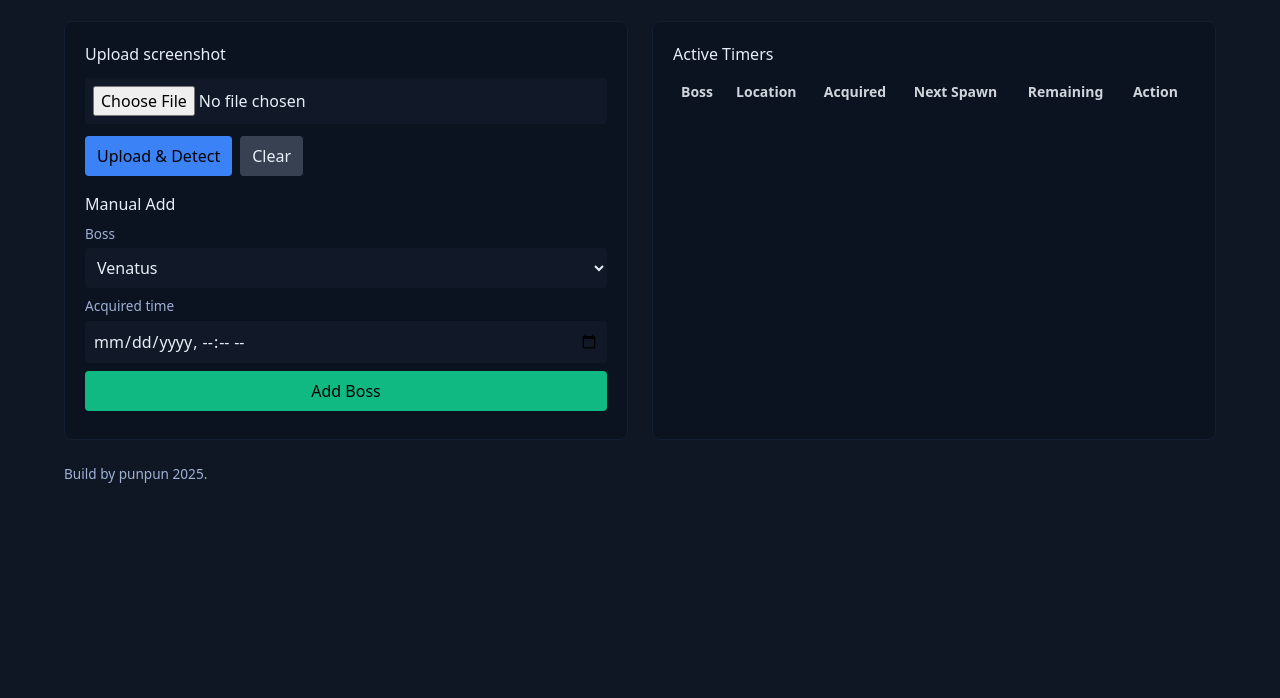
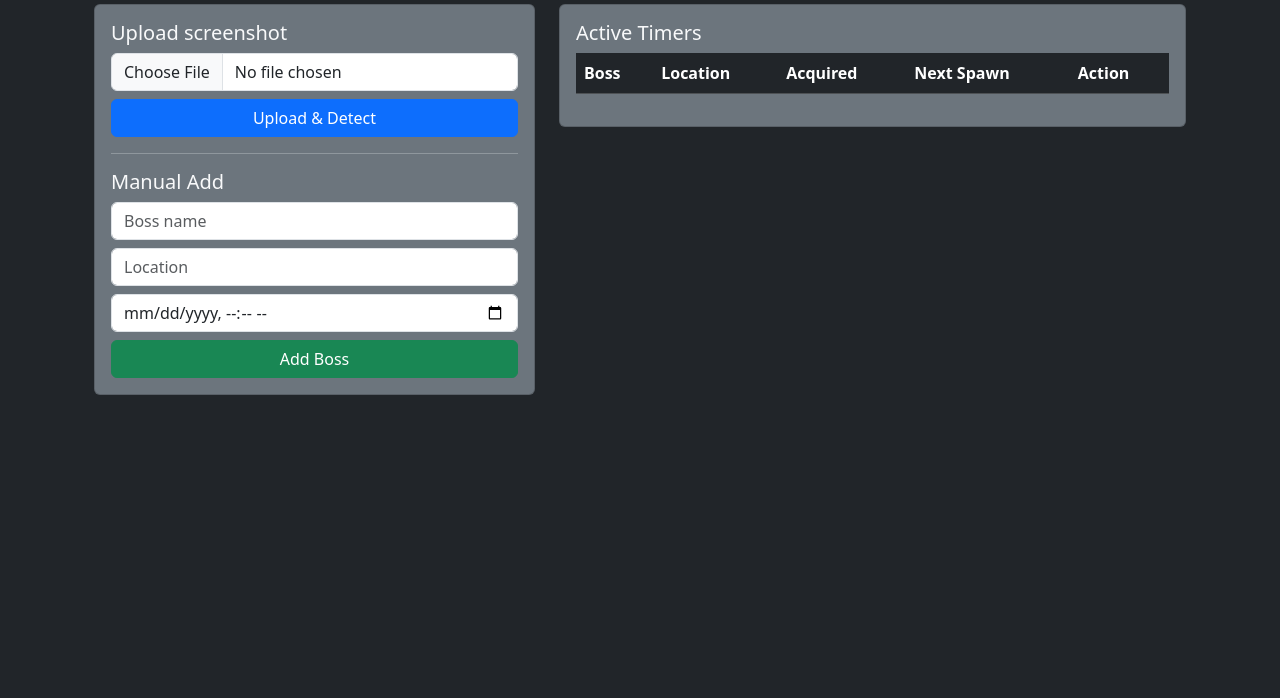
Before and after one commit to gordon023/bossDC, a website: page public/index.html in a window 1280 px wide. Shown: the part 102-800 px from the top of the page. Drawn offline with nearby package versions, Linux system fonts and the light colour scheme; no server answers.

Commit message:
Update index.html

```diff
--- a/public/index.html
+++ b/public/index.html
@@ -1,73 +1,50 @@
-<!doctype html>
+<!DOCTYPE html>
 <html lang="en">
 <head>
-  <meta charset="utf-8" />
-  <meta name="viewport" content="width=device-width,initial-scale=1" />
-  <title>Boss Timer - Real-time</title>
-  <link href="https://cdn.jsdelivr.net/npm/tailwindcss@2.2.19/dist/tailwind.min.css" rel="stylesheet">
-  <script src="https://cdn.jsdelivr.net/npm/tesseract.js@4.1.1/dist/tesseract.min.js"></script>
-  <style>
-    body { background: #0f1724; color: #e6eef8; }
-    .card { background: #0b1220; border: 1px solid #132034; }
-    .muted { color: #97a6bf; font-size: 0.95rem; }
-    .small { font-size: 0.85rem; color: #9fb0d4; }
-  </style>
+  <meta charset="UTF-8" />
+  <title>Boss kaba punpun</title>
+  <link rel="stylesheet" href="https://cdn.jsdelivr.net/npm/bootstrap@5.3.3/dist/css/bootstrap.min.css" />
 </head>
-<body class="min-h-screen flex items-start justify-center p-6">
-  <div class="w-full max-w-6xl">
-    <header class="mb-6">
-      <h1 class="text-2xl font-semibold">Boss kaba</h1>
-      <p class="muted">Real-time bitch.</p>
-      <p id="viewerCount" class="text-sm text-green-400">0 viewing</p>
-    </header>
+<body class="bg-dark text-light">
+  <div class="container p-4">
+    <h3>Boss kaba</h3>
+    <p class="text-secondary">Real-time bitch.</p>
 
-    <div class="grid grid-cols-1 md:grid-cols-2 gap-6">
-      <div class="card p-5 rounded-lg">
-        <h2 class="font-medium mb-3">Upload screenshot</h2>
-        <input id="imageUpload" type="file" accept="image/*" class="mb-3 w-full bg-gray-900 p-2 rounded" />
-        <div class="flex gap-2 mb-3">
-          <button id="uploadBtn" class="px-3 py-2 bg-blue-500 rounded text-black font-medium">Upload & Detect</button>
-          <button id="clearOcrBtn" class="px-3 py-2 bg-gray-700 rounded">Clear</button>
+    <div class="row">
+      <div class="col-md-5">
+        <div class="card bg-secondary text-light p-3">
+          <h5>Upload screenshot</h5>
+          <input type="file" id="fileInput" class="form-control mb-2" />
+          <button id="uploadBtn" class="btn btn-primary w-100">Upload & Detect</button>
+
+          <hr />
+          <h5>Manual Add</h5>
+          <input id="bossName" class="form-control mb-2" placeholder="Boss name" />
+          <input id="location" class="form-control mb-2" placeholder="Location" />
+          <input id="acquired" type="datetime-local" class="form-control mb-2" />
+          <button id="addBtn" class="btn btn-success w-100">Add Boss</button>
         </div>
-        <p id="status" class="small mb-4"></p>
-
-        <h2 class="font-medium mb-2">Manual Add</h2>
-        <div class="mb-2">
-          <label class="small mb-1 block">Boss</label>
-          <select id="manualBoss" class="w-full p-2 rounded bg-gray-900"></select>
-        </div>
-        <div class="mb-2">
-          <label class="small mb-1 block">Acquired time</label>
-          <input id="manualAcquired" type="datetime-local" class="w-full p-2 rounded bg-gray-900" />
-        </div>
-        <div class="mb-2">
-          <button id="manualAdd" class="w-full py-2 bg-green-500 text-black font-medium rounded">Add Boss</button>
-        </div>
-        <p id="manualStatus" class="small"></p>
       </div>
 
-      <div class="card p-5 rounded-lg">
-        <h2 class="font-medium mb-3">Active Timers</h2>
-        <div class="overflow-auto max-h-80">
-          <table class="w-full text-left">
-            <thead class="text-sm text-gray-300">
+      <div class="col-md-7">
+        <div class="card bg-secondary text-light p-3">
+          <h5>Active Timers</h5>
+          <table class="table table-dark table-striped" id="timerTable">
+            <thead>
               <tr>
-                <th class="px-2 py-1">Boss</th>
-                <th class="px-2 py-1">Location</th>
-                <th class="px-2 py-1">Acquired</th>
-                <th class="px-2 py-1">Next Spawn</th>
-                <th class="px-2 py-1">Remaining</th>
-                <th class="px-2 py-1">Action</th>
+                <th>Boss</th>
+                <th>Location</th>
+                <th>Acquired</th>
+                <th>Next Spawn</th>
+                <th>Action</th>
               </tr>
             </thead>
-            <tbody id="activeBody" class="text-sm"></tbody>
+            <tbody></tbody>
           </table>
         </div>
       </div>
     </div>
-    <footer class="mt-6 muted small">Build by punpun 2025.</footer>
   </div>
-  <script src="/socket.io/socket.io.js"></script>
   <script src="client.js"></script>
 </body>
 </html>
```
